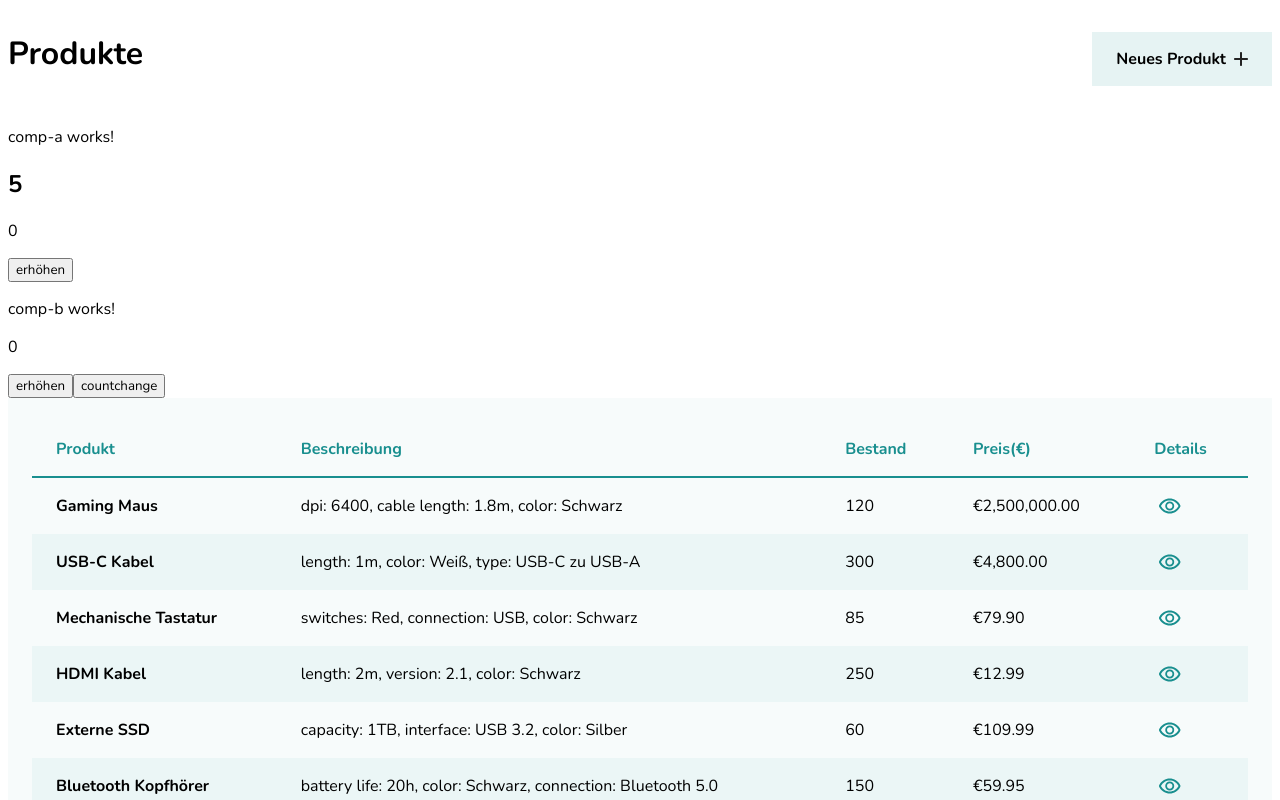
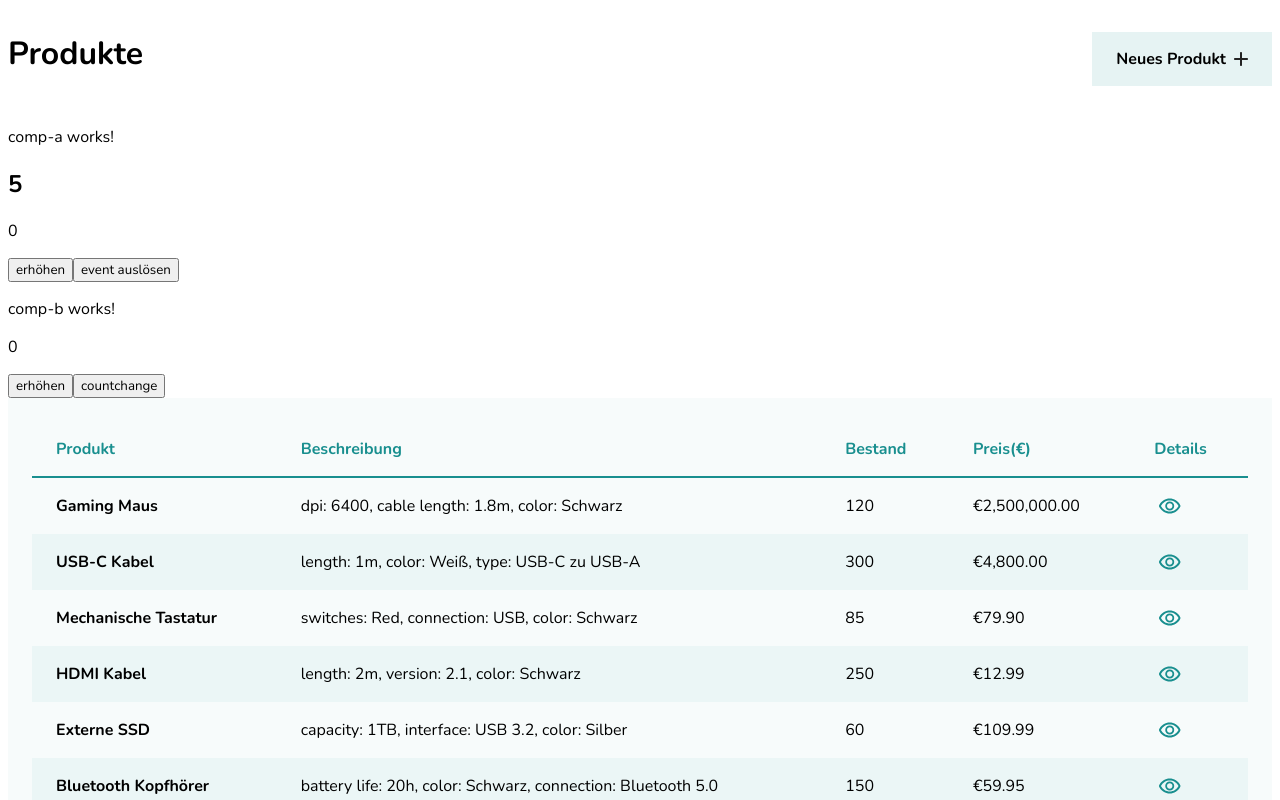
Before and after one commit to ChristopherBraun196/product-list, an Angular app in the folder product-list/: page / in a window 1280 px wide. Shown: the top 800 px of the page. Built offline with nearby package versions, Linux system fonts and the light colour scheme.

Commit message:
Output()

```diff
--- a/product-list/src/app/app.html
+++ b/product-list/src/app/app.html
@@ -4,17 +4,20 @@
 <p>{{data |json}}</p> -->
 <!-- <h4>Wir testen pipes</h4> -->
 <!-- <p>{{ textvar |truncate:200 }}</p> -->
-<app-comp-a [counterInput]="currentCount"></app-comp-a>
+<app-comp-a (halloWeltEvent)="loggerFkt($event)" [counterInput]="currentCount"></app-comp-a>
+
+<p>{{ myText }}</p>
+
 <app-comp-b></app-comp-b>
 
-<button (click)="currentCount = 10">countchange </button>
+<button (click)="currentCount = 10">countchange</button>
 
 <!-- <p>{{BananaService.count}}</p> -->
 
 <!-- <button (click)="BananaService.increment()"> erhöhen</button> -->
 <router-outlet />
 
-<h1>{{computedCound()}}</h1>
+<h1>{{ computedCound() }}</h1>
 
 <button (click)="count.set(5)">setterSignal</button>
 
--- a/product-list/src/app/app.ts
+++ b/product-list/src/app/app.ts
@@ -31,6 +31,12 @@
   styleUrl: './app.scss',
 })
 export class App {
+  myText = "";
+
+  loggerFkt(value:string){
+    // console.log("event Emitted")
+    this.myText = value
+  }
 
   currentCount = 5;
   count = signal(0)
--- a/product-list/src/app/comp-a/comp-a.html
+++ b/product-list/src/app/comp-a/comp-a.html
@@ -4,3 +4,5 @@
 
 <p>{{ BananaService.count }}</p>
 <button (click)="BananaService.increment()">erhöhen</button>
+
+<button (click)="halloWeltEvent.emit('hallo Welt')">event auslösen</button>
--- a/product-list/src/app/comp-a/comp-a.ts
+++ b/product-list/src/app/comp-a/comp-a.ts
@@ -1,4 +1,4 @@
-import { Component, inject,input } from '@angular/core';
+import { Component, inject, input, output } from '@angular/core';
 import { CounterService } from '../counter_services';
 
 @Component({
@@ -11,5 +11,7 @@
 export class CompA {
   BananaService = inject(CounterService);
 
-  counterInput = input(0)
+  halloWeltEvent = output<string>();
+
+  counterInput = input(0);
 }
```
